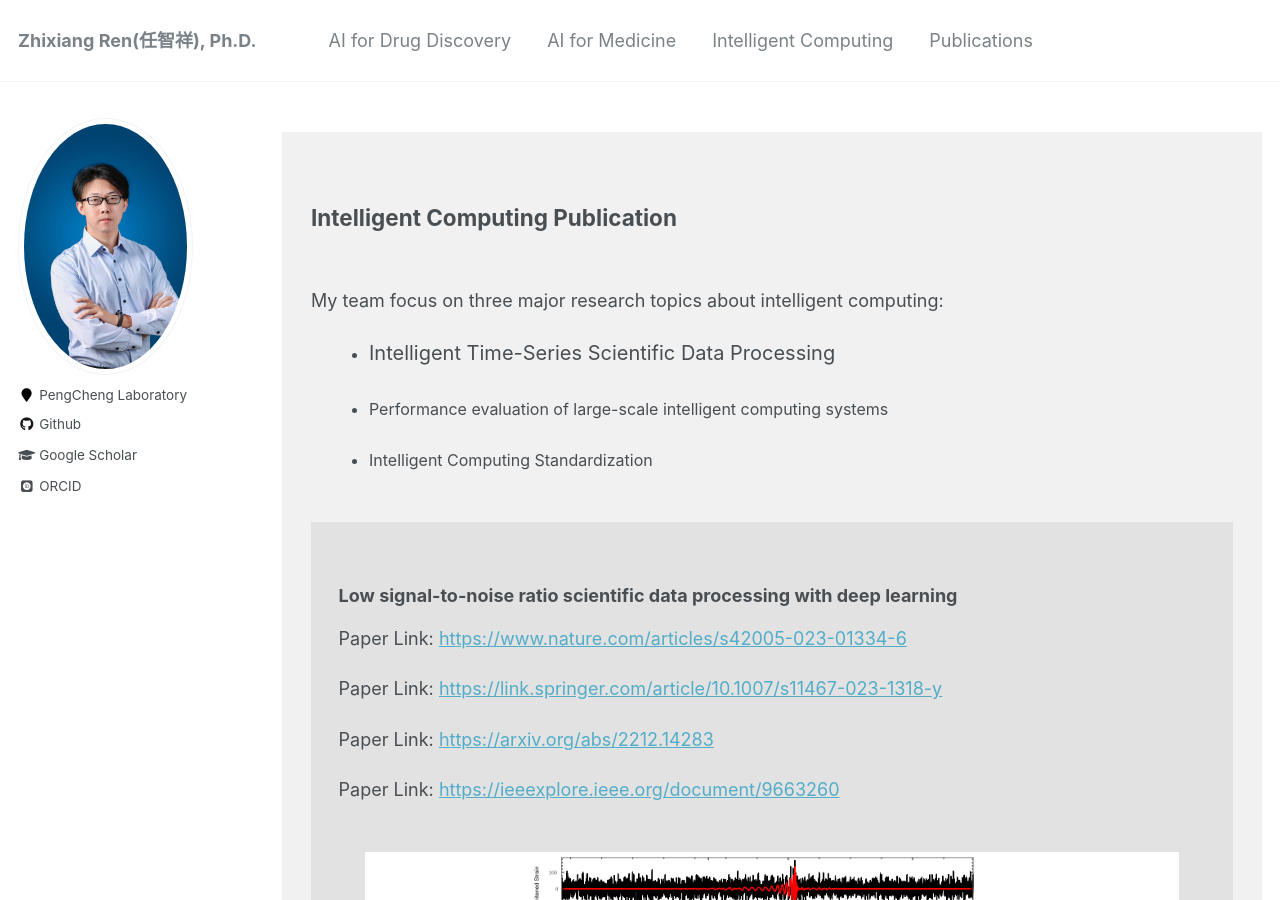
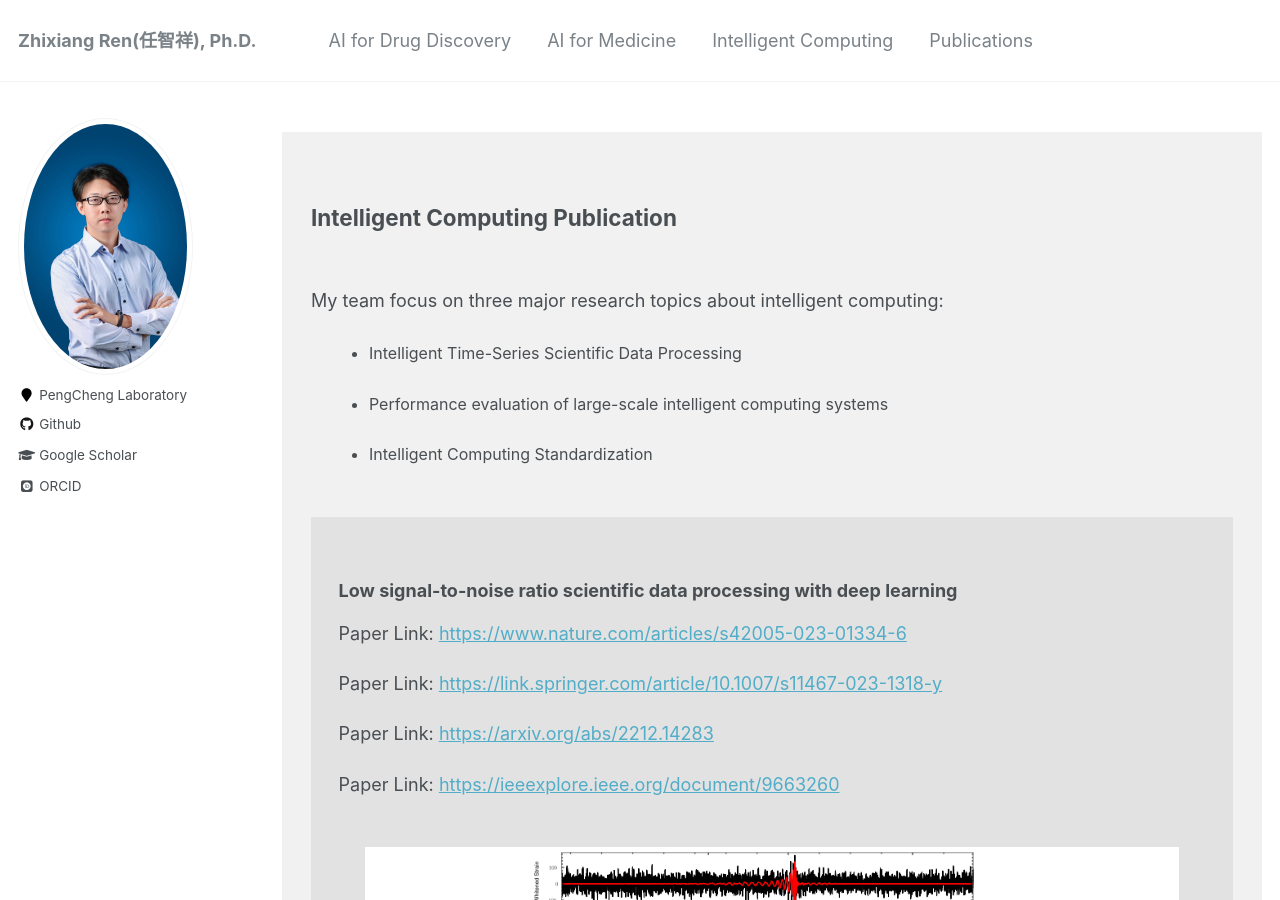
Before and after one commit to zhixiang-ren/zhixiang-ren.github.io, a Jekyll site: the page built from _pages/Intelligent_Computing.html, in a window 1280 px wide and 900 px high. Built offline with Jekyll 4.4.1, drawn with Linux system fonts in a browser that asks for light colours; some web fonts are replaced.

Commit message:
Update Intelligent_Computing.html

```diff
--- a/_pages/Intelligent_Computing.html
+++ b/_pages/Intelligent_Computing.html
@@ -12,7 +12,7 @@ author_profile: true
 </br>
 <p style="text-align:justify">My team focus on three major research topics about intelligent computing:</p>
 <ul style="font-weight:400;color:@black-color;font-size:16px;line-height:30px;margin-left:1rem;list-style-type:disc;ul{margin-left:1rem;list-style-type:circle;}">
-  <li><p style="text-align:justify;font-size:20px">Intelligent Time-Series Scientific Data Processing</p></li>
+  <li><p style="text-align:justify">Intelligent Time-Series Scientific Data Processing</p></li>
   <li><p style="text-align:justify">Performance evaluation of large-scale intelligent computing systems</p></li>
   <li><p style="text-align:justify">Intelligent Computing Standardization</p></li>
 </ul>
```
